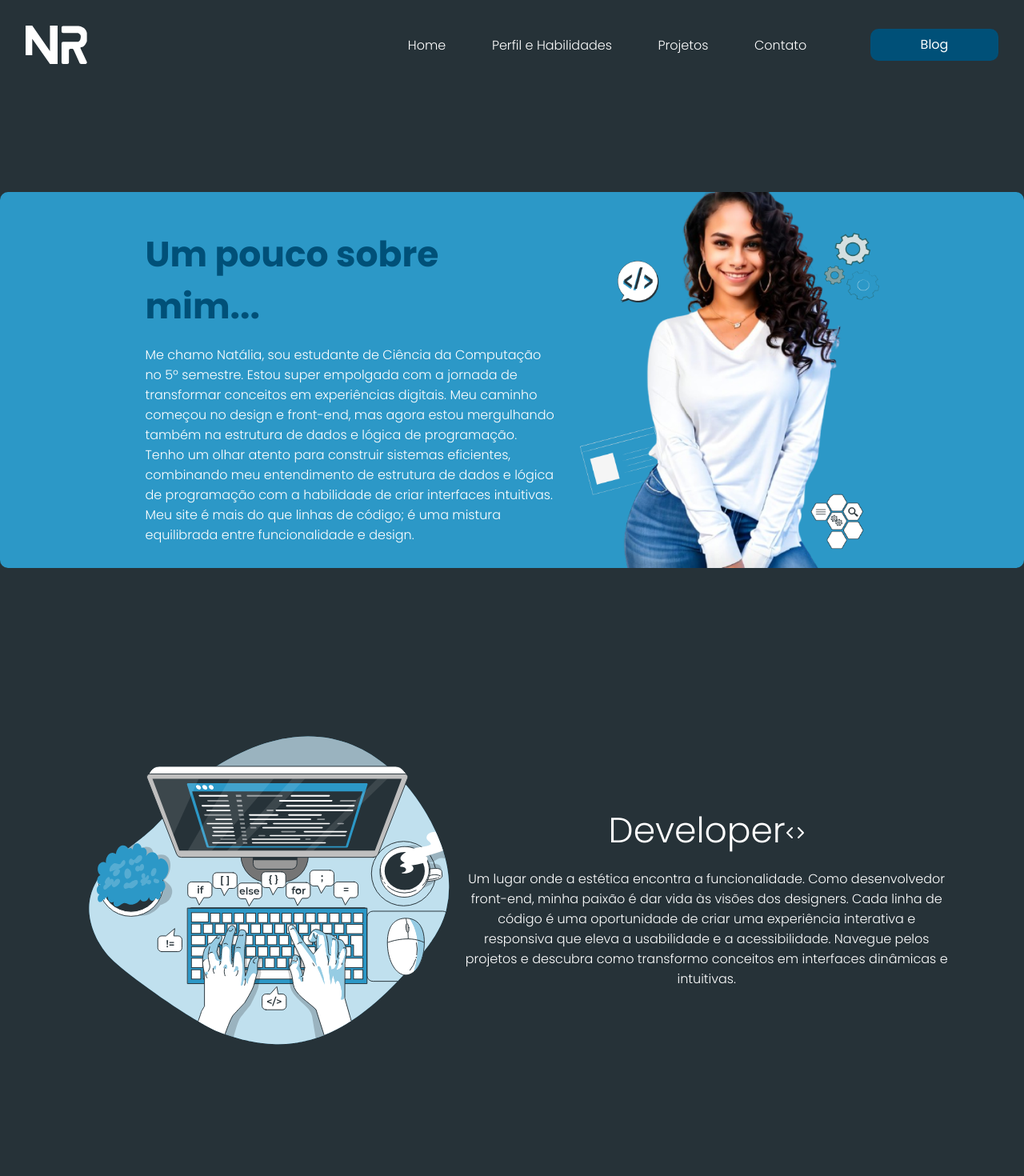
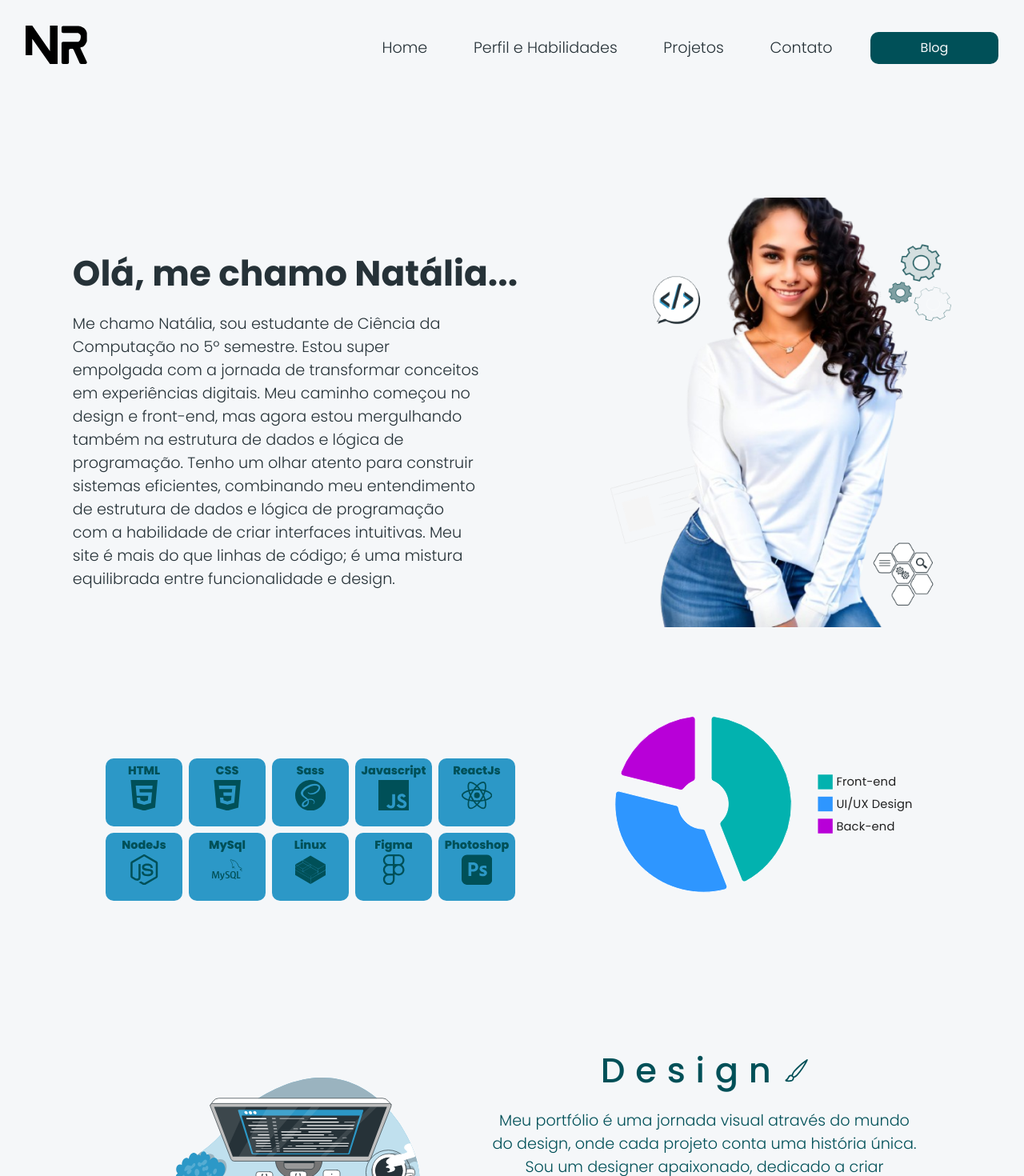
Before and after one commit to NataliaReiis/portfolio-Natalia-Dev, a React (Vite) app: page /profile in a window 1280 px wide. Shown: the top 1470 px of the page at 80% size. Built offline with nearby package versions, Linux system fonts and the light colour scheme.

Commit message:
feat: profile / new style

```diff
--- a/src/components/Navbar.jsx
+++ b/src/components/Navbar.jsx
@@ -5,8 +5,10 @@ import Logo from "../assets/icon/WLogo.svg";
 export default function Navbar() {
   return (
     <>
-      <header>
+      <header to="/">
+        <Link>
         <img src={Logo} alt="Logo natalia reis" />
+        </Link>
           <ul>
             <Link to="/">
               <li>Home</li>
--- a/src/components/Skills.jsx
+++ b/src/components/Skills.jsx
@@ -5,8 +5,19 @@ import { SiHtml5, SiCss3, SiSass, SiJavascript, SiReact, SiNodedotjs, SiMysql, S
 
 export default function Skills() {
   return (
-      <div className="skills">
-        <div className="chart">
+        <div className="skills">
+          <div className="languages">
+            <button>HTML <SiHtml5/></button>
+            <button>CSS <SiCss3/></button>
+            <button>Sass <SiSass/></button>
+            <button>Javascript < SiJavascript/></button>
+            <button>ReactJs <SiReact/></button>
+            <button>NodeJs <SiNodedotjs/></button>
+            <button>MySql <SiMysql/></button>
+            <button>Linux <SiLinuxcontainers/></button>
+            <button>Figma <SiFigma/></button>
+            <button>Photoshop<SiAdobephotoshop/></button>
+          </div>
           <PieChart
             series={[
               {
@@ -21,24 +32,12 @@ export default function Skills() {
                 endAngle: 400,
               },
             ]}
-            width={400}
-            height={200}
+            width={500}
+            height={250}
           />
 
-          <div className="languages">
-            <button>HTML <SiHtml5/></button>
-            <button>CSS <SiCss3/></button>
-            <button>Sass <SiSass/></button>
-            <button>Javascript < SiJavascript/></button>
-            <button>ReactJs <SiReact/></button>
-            <button>NodeJs <SiNodedotjs/></button>
-            <button>MySql <SiMysql/></button>
-            <button>Linux <SiLinuxcontainers/></button>
-            <button>Figma <SiFigma/></button>
-            <button>Photoshop<SiAdobephotoshop/></button>
-          </div>
+
         </div>
 
-      </div>
   );
 }
--- a/src/pages/Profile.jsx
+++ b/src/pages/Profile.jsx
@@ -1,6 +1,6 @@
 import Navbar from "../components/Navbar";
-import Skills from '../components/Skills';
-import TimeLine from '../components/Line'
+import Skills from "../components/Skills";
+import TimeLine from "../components/Line";
 
 import { FiCode } from "react-icons/fi";
 import { BsBrush } from "react-icons/bs";
@@ -13,30 +13,33 @@ export default function Profile() {
   return (
     <div className="profile">
       <Navbar />
-      <div className="about-infos-container">
+     <div className="about-infos-container">
         <div className="about-text">
-          <h1>Um pouco sobre mim...</h1>
+          <h1>Olá, me chamo Natália...</h1>
           <p>
-            Me chamo Natália, sou estudante de Ciência da Computação no 5º semestre. Estou super
-            empolgada com a jornada de transformar conceitos em experiências
-            digitais. Meu caminho começou no design e front-end, mas agora estou
-            mergulhando também na estrutura de dados e lógica de programação.
-            Tenho um olhar atento para construir sistemas eficientes, combinando
-            meu entendimento de estrutura de dados e lógica de programação com a
-            habilidade de criar interfaces intuitivas. Meu site é mais do que
-            linhas de código; é uma mistura equilibrada entre funcionalidade e
-            design.
+            Me chamo Natália, sou estudante de Ciência da Computação no 5º
+            semestre. Estou super empolgada com a jornada de transformar
+            conceitos em experiências digitais. Meu caminho começou no design e
+            front-end, mas agora estou mergulhando também na estrutura de dados
+            e lógica de programação. Tenho um olhar atento para construir
+            sistemas eficientes, combinando meu entendimento de estrutura de
+            dados e lógica de programação com a habilidade de criar interfaces
+            intuitivas. Meu site é mais do que linhas de código; é uma mistura
+            equilibrada entre funcionalidade e design.
           </p>
         </div>
         <div className="image-about">
           <img src={ImageAbout} alt="" />
         </div>
       </div>
+      <Skills />
+
+
       <div className="code-design-container">
-        <div className="code-content">
-          <img src={code} alt="" />
-          <span className="design-code-text">
-            <h1>
+        <div className="code-design-content">
+          <div className="code-content">
+            <img src={code} alt="" />
+              <h1>
               Developer
               <FiCode />
             </h1>
@@ -48,10 +51,9 @@ export default function Profile() {
               acessibilidade. Navegue pelos projetos e descubra como transformo
               conceitos em interfaces dinâmicas e intuitivas.
             </p>
-          </span>
-        </div>
+          </div>
+
         <div className="design-content">
-          <span className="design-code-text">
             <h1>
               Design
               <BsBrush />
@@ -65,15 +67,13 @@ export default function Profile() {
               escolhida. Explore meu portfólio e descubra como transformo ideias
               em designs que cativam e inspiram
             </p>
-          </span>
 
           <img src={design} alt="" />
         </div>
       </div>
+      </div>
       <h1 className="timeline-title">Jornada Acadêmica</h1>
       <TimeLine />
-      <Skills />
-
     </div>
   );
 }
--- a/src/scss/components/navbar.scss
+++ b/src/scss/components/navbar.scss
@@ -8,6 +8,10 @@ header {
   margin-bottom: 2.5rem;
   width: 100vw;
 
+  img{
+    filter: brightness(0);
+  }
+
   ul {
     display: flex;
     justify-content: end;
@@ -17,13 +21,26 @@ header {
       padding: 0 1.8rem;
       text-decoration: none;
       list-style: none;
-    @include text-style(1rem, 200, var(--text-color), auto)
+    @include text-style(1.2rem, 200, var(--text-color),100%);
+    &:hover{
+      border-bottom: 1px solid var(--primary-color);
+      color: var(--primary-color);
+      scale: 0.9;
+      transition: 1s ease;
+    }
     }
   }
   .button-blog{
-    @include button-style(10rem, 2.5rem, 1rem, var(--text-color), var(--secondary-color));
+    @include button-style(10rem, 2.5rem, 1rem, var(--text-color-clear), var(--secondary-color));
     border: none;
     border-radius: var(--border-radius);
+    cursor: pointer;
+    &:hover{
+      border: 1px solid var(--primary-color);
+      color: var(--primary-color);
+      background-color: transparent;
+      transition: 1s ease;
+    }
   }
 
 }
--- a/src/scss/components/skills.scss
+++ b/src/scss/components/skills.scss
@@ -1,21 +1,22 @@
 .skills {
-  background: var(--text-color);
-  border-radius: var(--border-radius);
-
-  padding: 5rem;
-
-  .chart {
   display: flex;
-    justify-content: center;
-    margin-right: 5rem;
-  }
+  width: 80vw;
+  text-align: center;
+  margin: 0 auto;
   .languages {
     display: flex;
-   width: 40%;
+    margin-top: 4rem;
+    width: 60%;
     flex-wrap: wrap;
     gap: 4;
-    button{
-        @include button-style(6rem, 0.5rem, 0.9rem, var(--secondary-color),var(--primary-color));
+    button {
+      @include button-style(
+        6rem,
+        0.5rem,
+        0.9rem,
+        var(--secondary-color),
+        var(--primary-color)
+      );
       height: auto;
       margin: 0.25rem;
       border-radius: var(--border-radius);
@@ -27,11 +28,10 @@
       align-items: center;
       text-align: center;
       padding: 0.5rem;
-        svg{
+      svg {
         margin: 0.5rem;
         font-size: 2.4rem;
       }
-
     }
   }
 }
--- a/src/scss/pages/app.scss
+++ b/src/scss/pages/app.scss
@@ -43,7 +43,7 @@
             }
         }
         button{
-            @include button-style(12rem, 2.5rem, 1rem, var(--text-color), var(--secondary-color));
+            @include button-style(12rem, 2.5rem, 1rem, var(--text-color-clear), var(--secondary-color));
             border: none;
             border-radius: var(--border-radius);
             margin: 2rem 0;
--- a/src/scss/pages/profile.scss
+++ b/src/scss/pages/profile.scss
@@ -1,10 +1,9 @@
 .profile {
   background-color: var(--background);
-
   .timeline-title{
-    color: var(--text-color);
+    @include text-style(3.75rem, 500, var(--text-color), auto );
     text-align: center;
-    margin: 2rem;
+    margin: 10rem 0 6rem 0;
   }
   .about-infos-container {
     display: flex;
@@ -13,60 +12,63 @@
     align-self: center;
     width: 100%;
     height: auto;
-    margin: 8rem 0;
-    background-color: var(--primary-color);
+    margin: 8rem 0 6rem 0;
     border-radius: var(--border-radius);
     .about-text {
-      width: 40vw;
+      width: 50vw;
       height: auto;
 
-
       h1 {
-        @include text-style(2.75rem, 700, var(--secondary-color), auto);
+        @include text-style(2.75rem, 700, var(--text-color), auto);
         padding: 1rem 0;
       }
       p {
-        @include text-style(1rem, 200, var(--text-color), auto);
+        @include text-style(1.2rem, 200, var(--text-color), auto);
+        width: 80%;
       }
     }
     .image-about {
       padding-left: 2rem;
       display: flex;
       align-items: center;
+
       img {
-        zoom: 0.7;
+        zoom: 0.8;
       }
     }
   }
-  .code-design-container {
-    .code-content,
-    .design-content {
+   .code-design-container{
+    margin: 10rem 0;
+    .code-design-content{
       display: flex;
       justify-content: center;
-      padding: 2rem;
-      .design-code-text {
-        width: 50%;
-        justify-content: center;
-        display: flex;
-        flex-direction: column;
-        align-items: center;
-        text-align: center;
-        h1 {
-          @include text-style(2.75rem, 200, var(--text-color), auto);
-          padding: 1rem;
-          align-items: center;
-          svg {
-            font-size: 1.5rem;
-            text-align: center;
+      align-items: center;
+      text-align: center;
+      width: 80vw;
+      margin: 0 auto;
+       .code-content,
+       .design-content {
+        h1{
+          margin: 1rem 0;
+          @include text-style(2.7rem, 500, var(--secondary-color), auto);
+          letter-spacing: 0.8rem;
+          svg{
+            font-size: 1.8rem;
+            margin-left: 0.3rem;
+
           }
         }
-        p {
-          @include text-style(1rem, 200, var(--text-color), auto);
+        p{
+          @include text-style(1.2rem, 200, var(--secondary-color), auto);
         }
-      }
-      img {
-        width: 40%;
-      }
+       }
     }
+
+
+     img{
+      width: 70%;
+
+     }
+
   }
 }
--- a/src/scss/utils/mixin.scss
+++ b/src/scss/utils/mixin.scss
@@ -12,4 +12,5 @@
     color: $color;
     background: $bgColor;
     outline: none;
+
 }
--- a/src/scss/utils/variables.scss
+++ b/src/scss/utils/variables.scss
@@ -1,9 +1,14 @@
 :root{
---background : #263238;
+/* --background : #263238; */
 --primary-color: #2C98C7;
---secondary-color: #005078;
---text-color: #FFF;
+--background:  #F5F7F9;
+--secondary-color: #005058;
+--emphasis: rgb(255, 43, 96);
+--text-color: #263238 ;
+--text-color-clear: #F5F7F9;
+/* --text-color: #FFF; */
 --gray: #5E5E5E;
+--gratwo: #F5F7F9;
 --border-radius: 10px;
 }
 
```
Also changed, not shown: src/assets/icon/brain.svg (added). Lines whose indentation alone changed are shown as unchanged.
